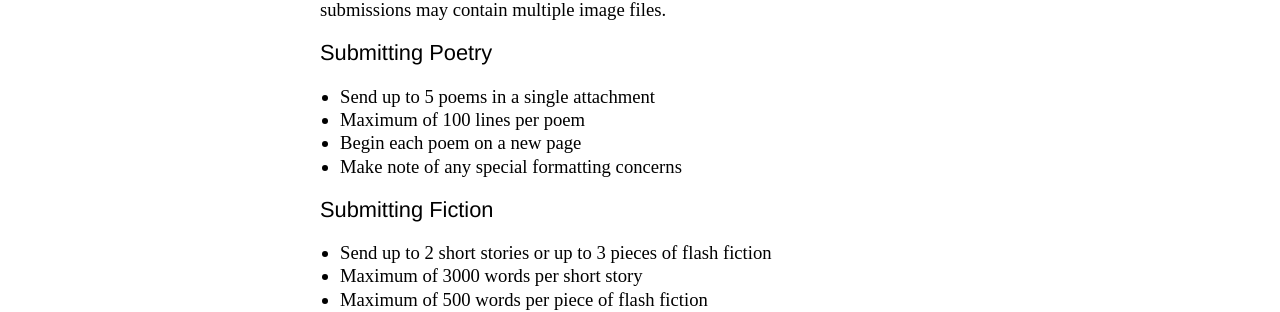
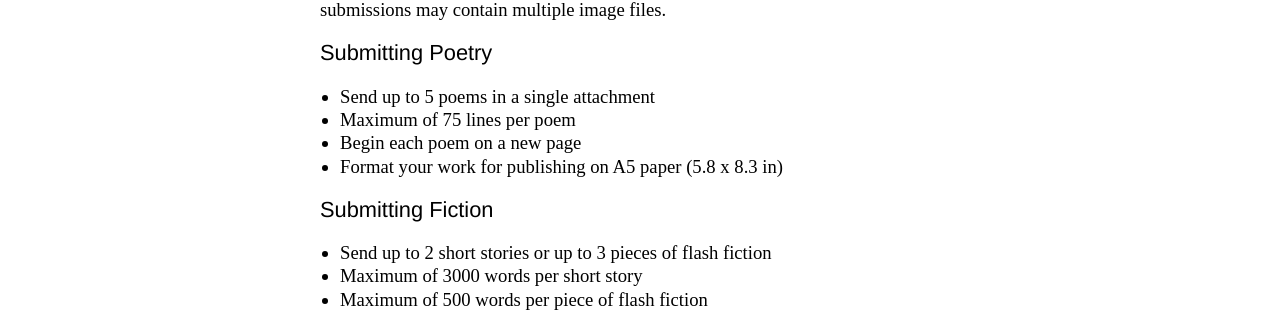
Before and after one commit to HVTN/hvtn.github.io, a Jekyll site: the page built from submissions.md, in a window 1280 px wide. Shown: the part 959-1271 px from the top of the page. Built offline with Jekyll 4.4.1, drawn with Linux system fonts in a browser that asks for light colours; nearby versions of some CDN libraries.

Commit message:
Update submissions.md

```diff
--- a/submissions.md
+++ b/submissions.md
@@ -40,9 +40,9 @@
 ### Submitting Poetry
 
 - Send up to 5 poems in a single attachment
-- Maximum of 100 lines per poem
+- Maximum of 75 lines per poem
 - Begin each poem on a new page
-- Make note of any special formatting concerns
+- Format your work for publishing on A5 paper (5.8 x 8.3 in)
 
 ### Submitting Fiction
 
```
